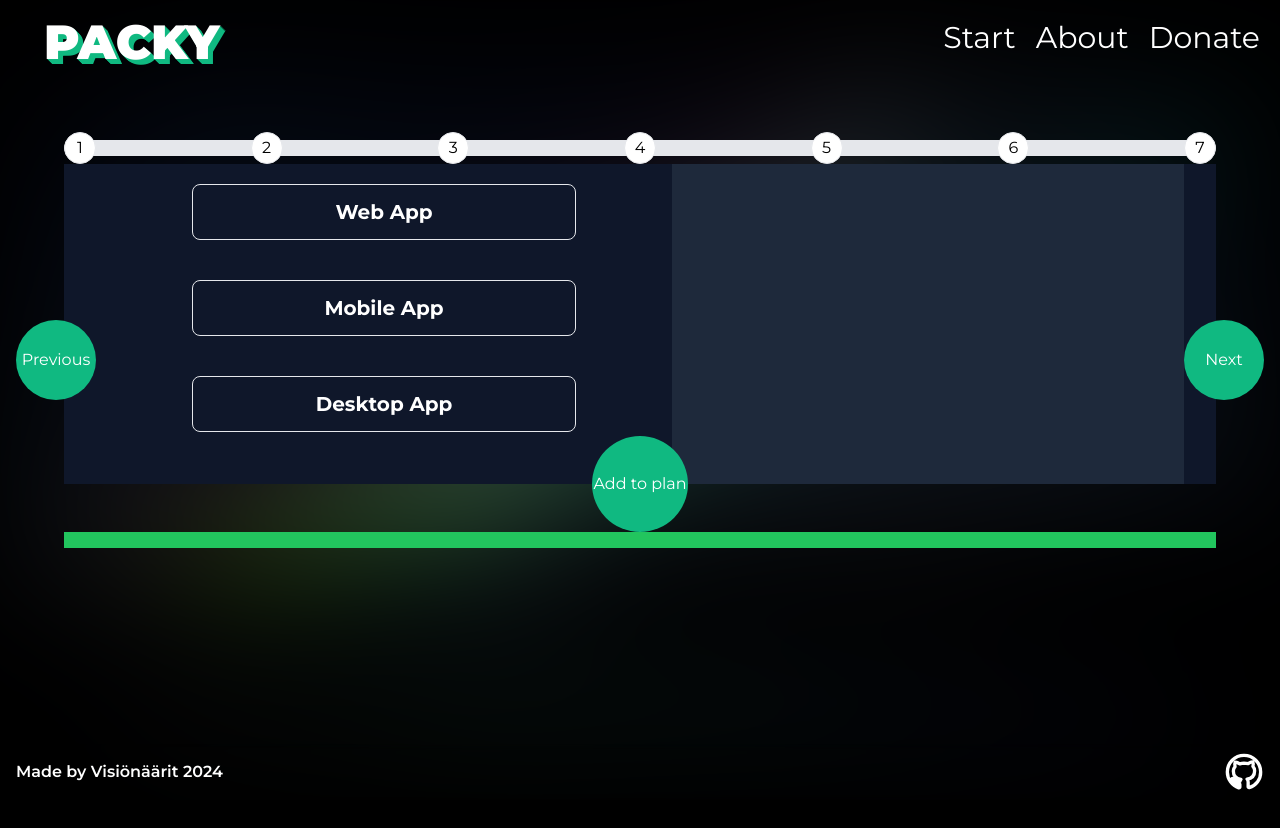
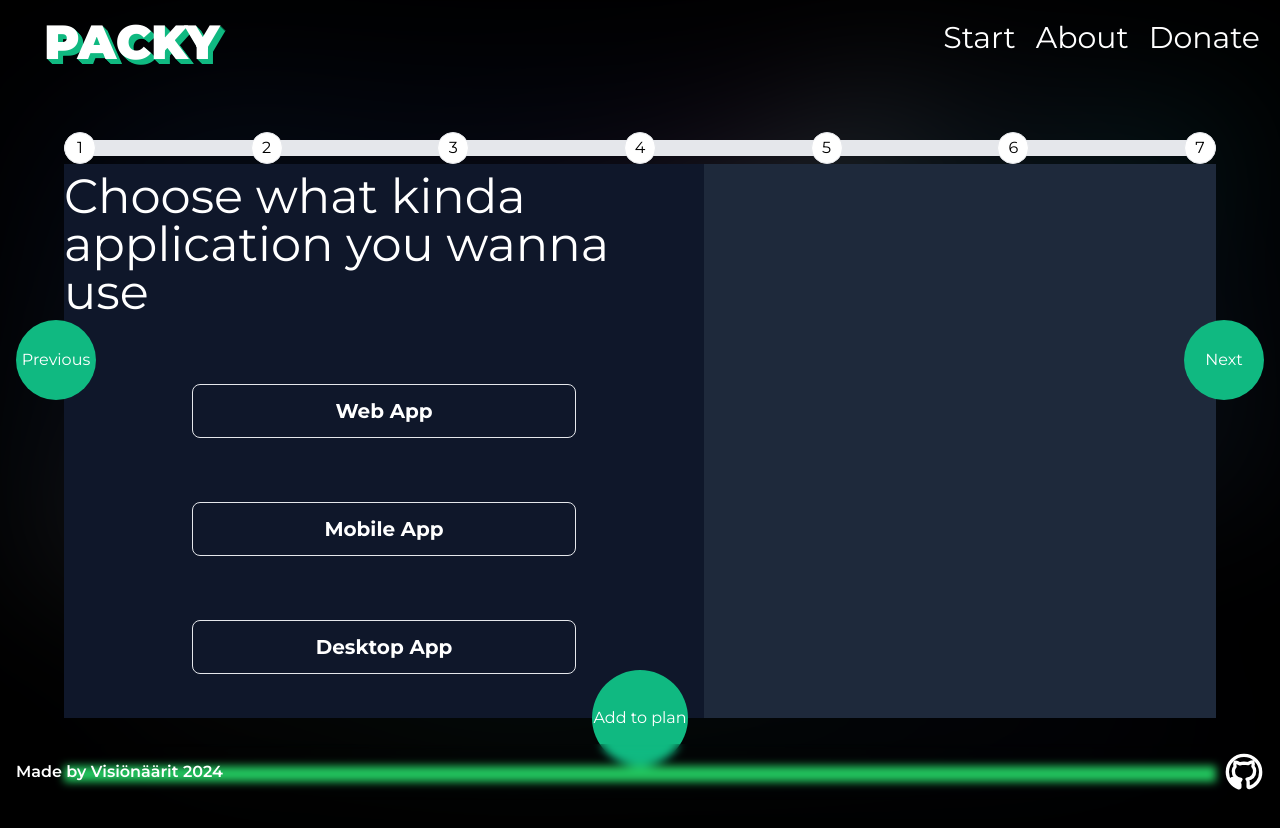
Before and after one commit to AugustBoesen/packy, a Next.js app: page /mindmap in a window 1280 px wide. Shown: the top 828 px of the page. Before the commit the page ends 800 px from the top, so only its background shows below. Built offline with nearby package versions, Linux system fonts and the light colour scheme.

Commit message:
kuvakansio lisätty

```diff
--- a/components/MinMap_Table.tsx
+++ b/components/MinMap_Table.tsx
@@ -6,6 +6,7 @@ import React, { useState } from 'react';
 import jsonData from '../db/packy.json';
 
 import ProgressBar from './progressbar';
+import { info } from 'console';
 
 let currentContentId = 2;
 
@@ -75,15 +76,16 @@ export default function ParsedDataComponent({ handleDatafromMinMap }: any) {
           pbCurrentDescription={currentDescription}
           clearDesc={clearDescription}
         />
-        <ul className="flex flex-row  min-h-[40vh] justify-center w-[90vw] bg-slate-900">
+        <ul className='flex flex-row  min-h-[50vh] justify-center w-[90vw] bg-slate-900'>
           {data.map((item) => (
             <li key={item.currentContent[0].id}>
+              <h1>{item.info}</h1>
               {item.currentContent.map((content, i) => (
                 <div key={content.id}>
-                  <div className="w-[45vw] h-24 flex justify-center">
+                  <div className='w-[50vw] h-full flex justify-evenly flex-row my-6'>
                     <button
                       onClick={selectOption(content)}
-                      className=" w-96 hover:w-full font-bold border p-3 my-5 transition-all rounded-lg hover:bg-slate-200 hover:text-black hover:border-double hover:border-x-8 hover:border-slate-400 text-xl"
+                      className=' w-96 hover:w-full font-bold border p-3 my-5 transition-all rounded-lg hover:bg-slate-200 hover:text-black hover:border-double hover:border-x-8 hover:border-slate-400 text-xl'
                     >
                       {content.name}
                     </button>
@@ -92,8 +94,8 @@ export default function ParsedDataComponent({ handleDatafromMinMap }: any) {
               ))}
             </li>
           ))}
-          <div className="[45vw]">
-            <p className="flex bg-slate-800 w-[40vw] h-full mt-auto text-center justify-center">
+          <div className='[50vw]'>
+            <p className='flex bg-slate-800 w-[40vw] h-full mt-auto text-center justify-center'>
               {currentDescription}
             </p>
           </div>
```
